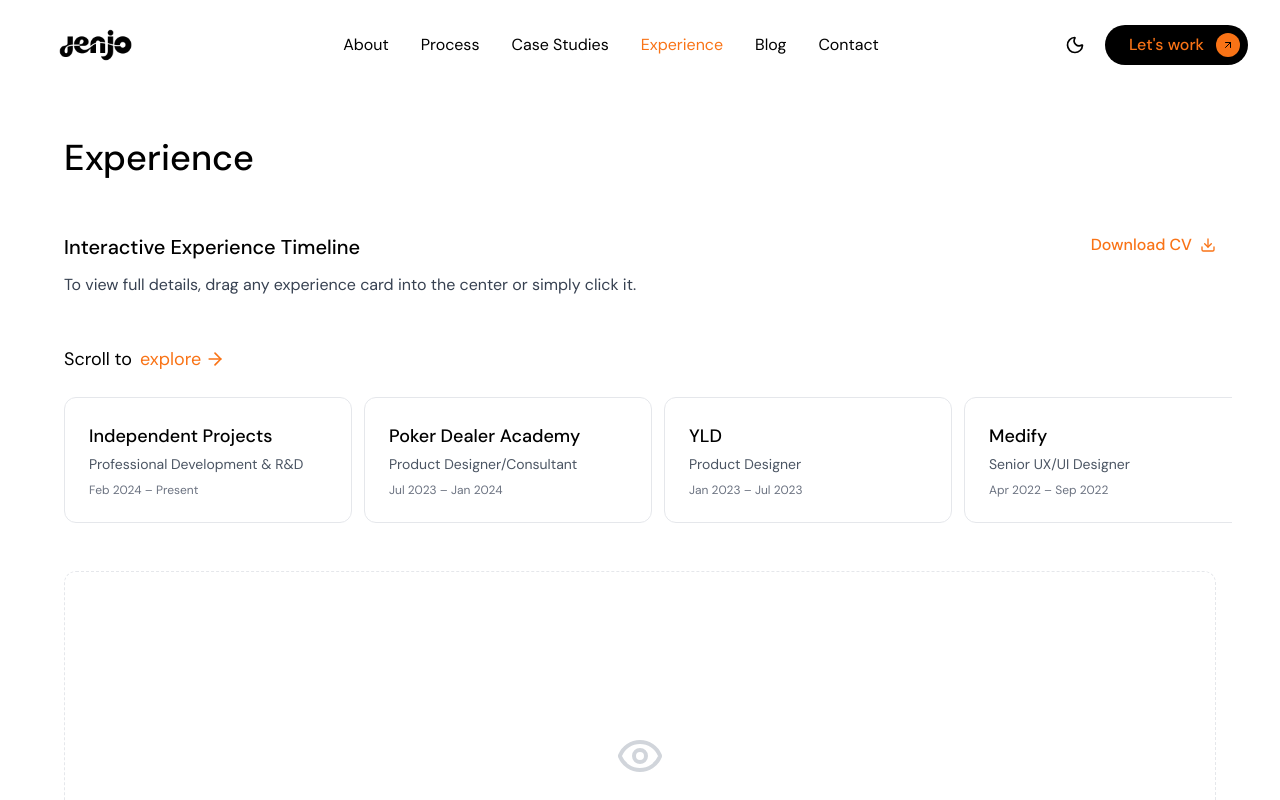
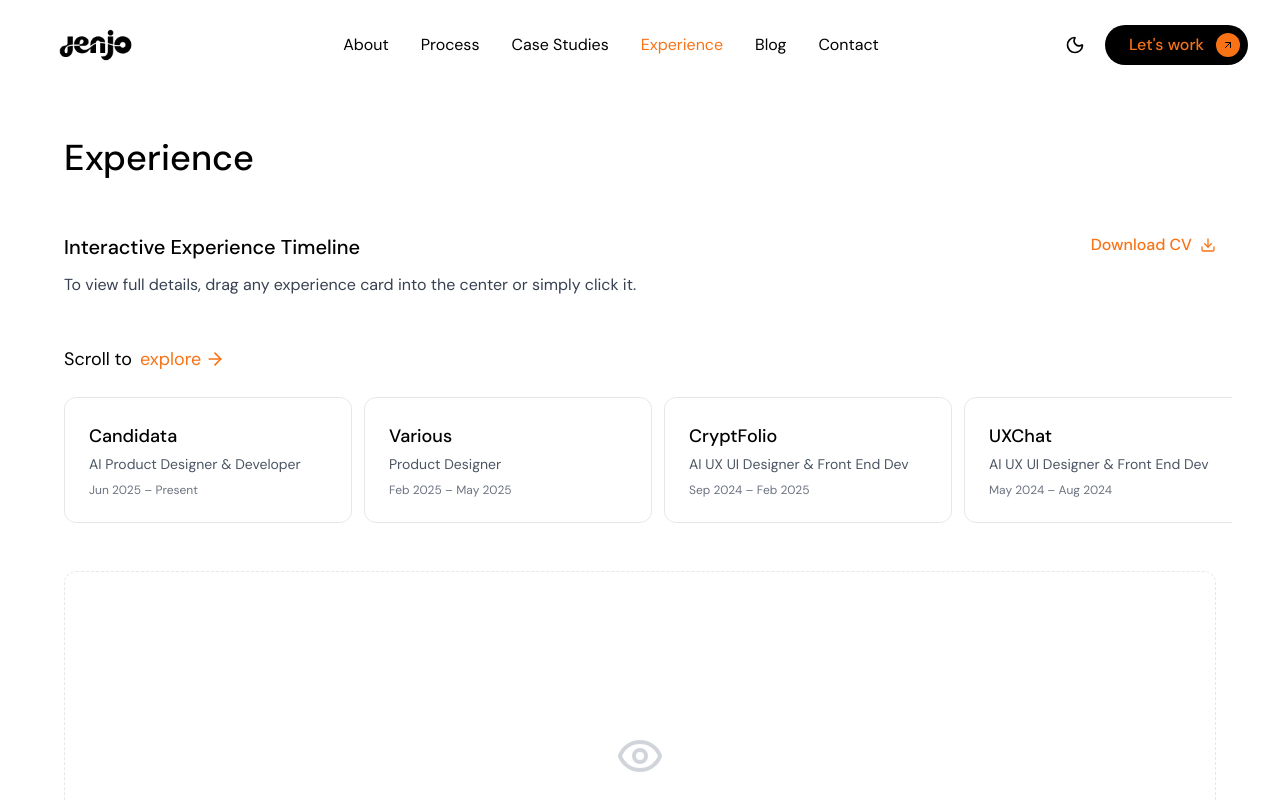
Before and after one commit to Jenjon888/Jenjo, a Next.js app: page /experience in a window 1280 px wide. Shown: the top 800 px of the page. Built offline with nearby package versions, Linux system fonts and the light colour scheme.

Commit message:
Update experience page: split independent projects, add detailed descriptions and snapshot views for all experiences

```diff
--- a/src/app/experience/page.tsx
+++ b/src/app/experience/page.tsx
@@ -25,29 +25,93 @@ interface Job {
 const jobs: Job[] = [
   {
     id: '1',
-    company: 'Independent Projects',
-    role: 'Professional Development & R&D',
-    period: 'Feb 2024 – Present',
+    company: 'Candidata',
+    role: 'AI Product Designer & Developer',
+    period: 'Jun 2025 – Present',
     description: [
-      'Deeply involved in AI research and development with a focus on UX/UI, front-end development, and content management, bringing together design expertise and emerging technology through two key projects.',
-      'Cryptocurrency Portfolio Management App (Feb 2024 - Nov 2024): Designed the complete UX and UI for an AI-powered application leveraging crypto experience since 2016. Created a secure, intuitive tool with real-time insights, buy/sell signals, and sentiment analysis features, built with a practical, forward-thinking approach designed to evolve into a fully working product.',
-      'UX Design Chatbot (Dec 2024 - Jun 2025): Created a conversational AI chatbot to accelerate the product design process and improve cross-team collaboration. The tool guides designers, researchers, and stakeholders through journey mapping, wireframing, and user testing inside a conversational interface, blending creativity with efficiency.',
-      'Enhanced development proficiency by integrating AI coding assistants including Cursor and GitHub Copilot into the workflow, accelerating project creation and improving code quality.'
+      'Working on a cutting edge way for people to hire and find work.'
     ],
     businessGoals: [
-      'AI-powered crypto app',
-      'UX design chatbot',
-      'Real-time trading insights',
-      'Accelerate design process',
-      'Cross-team collaboration'
+      'AI-powered hiring platform',
+      'Modern recruitment solution',
+      'User-centric design'
     ],
-    keyResult: 'Built two AI-powered products from concept to functional prototypes'
+    keyResult: 'Building innovative hiring platform from the ground up'
   },
   {
     id: '2',
+    company: 'Various',
+    role: 'Product Designer',
+    period: 'Feb 2025 – May 2025',
+    description: [
+      'Designed and developed various websites for small businesses, including consultancy-based websites that balanced user needs with business goals, providing clear, modern design solutions tailored to limited resources and fast turnarounds.',
+      'www.europaoilltd.com',
+      'www.inspiredsolutions.com'
+    ],
+    businessGoals: [
+      'Small business websites',
+      'Consultancy platforms',
+      'Fast turnaround delivery',
+      'Budget-conscious solutions',
+      'Modern design systems'
+    ],
+    keyResult: 'Delivered multiple client websites with modern design solutions'
+  },
+  {
+    id: '3',
+    company: 'CryptFolio',
+    role: 'AI UX UI Designer & Front End Dev',
+    period: 'Sep 2024 – Feb 2025',
+    description: [
+      'Led the entire experience from strategy to pixels for an AI-powered cryptocurrency portfolio management platform that helps investors make confident decisions through explainable intelligence.',
+      'Shaped the product narrative, defined information architecture, and designed interactions and visuals that balance advanced functionality with user-friendly design for investors with varying experience levels.',
+      'The work spans research, information architecture, user flows, high-fidelity UI, interactive prototypes, and a lightweight design system.',
+      'Designed for two primary groups: emerging investors who need clarity and simple guidance, and active investors who want deeper analytics, rules, and automation with safeguards.',
+      'Created a unified dashboard reconciling exchange and on-chain data, explainable AI insight cards with confidence and risk levels, and an automation builder with built-in guardrails.',
+      'Conducted interviews and concept testing focused on decision moments such as checking daily risk, rebalancing, and handling alerts, discovering that investors need trust, transparency, and actionable insights above all.',
+      'Core features include connecting exchanges and wallets with read-only permissions, viewing true holdings and performance across time, understanding exposure and risk, acting on recommendations with impact preview, and exporting reports for tax.',
+      'Developed and coded the complete MVP, bringing the full design vision to life as a functional product.'
+    ],
+    caseStudy: '/case-studies/crypto-ai-portfolio',
+    businessGoals: [
+      'AI-powered crypto app',
+      'Trust & transparency',
+      'Explainable intelligence',
+      'Real-time insights',
+      'Automation with safeguards'
+    ],
+    keyResult: 'Built AI-powered crypto portfolio app with explainable insights and unified dashboard'
+  },
+  {
+    id: '4',
+    company: 'UXChat',
+    role: 'AI UX UI Designer & Front End Dev',
+    period: 'May 2024 – Aug 2024',
+    description: [
+      'Designed an AI-powered UX research chatbot to democratise expert knowledge and make trusted guidance accessible 24/7 for practitioners at all career stages.',
+      'Led the experience from problem framing to high-fidelity design, mapping user and business goals, designing the conversation model, curating and structuring the knowledge corpus, and building prototypes to test comprehension, trust, and time to useful outcome.',
+      'Uses modern large language models grounded in a curated corpus of research notes, case studies, workshop decks, and writing to provide mentor-like guidance that explains methods, critiques artefacts, and suggests next steps with clear references.',
+      'Designed for two groups: beginners who want foundations and clear examples, and practitioners who need quick refreshers, critique, and reusable patterns.',
+      'Created a conversation loop that triages intent and skill level, retrieves relevant sources from the corpus, composes answers with real examples, offers practical actions, and logs key takeaways with reflection prompts.',
+      'All answers are grounded in structured corpus with abstracts, key takeaways, and canonical references. Project artefacts are de-identified and annotated with decision rationale and outcomes.',
+      'Knowledge base covers methods (interviews, diary studies, surveys, usability testing), synthesis patterns (affinity mapping, insight writing), design artefacts (journey maps, IA proposals, interaction patterns), and facilitation playbooks for workshops.',
+      'Built trust through grounded answers with inline source citations, adaptive multiturn conversations, practical actions like generating test plans and critiquing scripts, and reflection prompts that turn sessions into learning logs.'
+    ],
+    caseStudy: '/case-studies/ux-research-chatbot',
+    businessGoals: [
+      'Democratise UX knowledge',
+      '24/7 expert guidance',
+      'Grounded AI responses',
+      'Mentor-like experience',
+      'Practical learning outcomes'
+    ],
+    keyResult: 'Developed AI mentor chatbot with grounded answers and adaptive learning paths'
+  },
+  {
+    id: '5',
     company: 'Poker Dealer Academy',
     role: 'Product Designer/Consultant',
-    period: 'Jul 2023 – Jan 2024',
+    period: 'Jul 2023 – Apr 2024',
     description: [
       'Led design for Poker Dealer Academy (PDA), an online instructional video platform for aspiring poker dealers, collaborating closely with a full-stack developer in an agile setup.',
       'Designed both the visual identity and end-to-end user experience, from early wireframes through to fully interactive UI designs, creating an intuitive and engaging learning environment.',
@@ -68,7 +132,7 @@ const jobs: Job[] = [
     keyResult: 'Launched platform supporting 1,000+ students with custom video features'
   },
   {
-    id: '3',
+    id: '6',
     company: 'YLD',
     role: 'Product Designer',
     period: 'Jan 2023 – Jul 2023',
@@ -93,7 +157,7 @@ const jobs: Job[] = [
     keyResult: 'Unified 24 brands and reduced development time by 40%'
   },
   {
-    id: '4',
+    id: '7',
     company: 'Medify',
     role: 'Senior UX/UI Designer',
     period: 'Apr 2022 – Sep 2022',
@@ -117,7 +181,7 @@ const jobs: Job[] = [
     keyResult: 'Increased developer efficiency by 25% and user satisfaction by 20%'
   },
   {
-    id: '5',
+    id: '8',
     company: 'Eiger Trading',
     role: 'UX/UI Lead',
     period: 'Sep 2021 – Feb 2022',
@@ -140,7 +204,7 @@ const jobs: Job[] = [
     keyResult: 'Established complete visual identity and reusable component library'
   },
   {
-    id: '6',
+    id: '9',
     company: 'Mortgage Gym',
     role: 'Senior UX/UI Lead',
     period: 'Mar 2021 – May 2021',
@@ -162,7 +226,7 @@ const jobs: Job[] = [
     keyResult: 'Delivered advanced mortgage fact-finder with comprehensive specs'
   },
   {
-    id: '7',
+    id: '10',
     company: 'CoGo',
     role: 'Product UX/UI Lead',
     period: 'Oct 2019 – Dec 2019',
@@ -185,7 +249,7 @@ const jobs: Job[] = [
     keyResult: 'Increased user retention by 10% through 15+ user interviews'
   },
   {
-    id: '8',
+    id: '11',
     company: 'HSBC',
     role: 'UX Lead',
     period: 'Jul 2019 – Sep 2019',
@@ -208,7 +272,7 @@ const jobs: Job[] = [
     keyResult: 'Simplified cash flow insights for small business owners'
   },
   {
-    id: '9',
+    id: '12',
     company: 'Urbanarchive',
     role: 'Senior UX & UI Designer',
     period: 'Mar 2019 – Jul 2019',
@@ -229,7 +293,7 @@ const jobs: Job[] = [
     keyResult: 'Delivered responsive Google Maps website with full team hired'
   },
   {
-    id: '10',
+    id: '13',
     company: 'New Signature',
     role: 'UX/UI Consultant',
     period: 'Jul 2018 – Feb 2019',
@@ -251,7 +315,7 @@ const jobs: Job[] = [
     keyResult: 'Showcased at Amsterdam ISE and delivered British Heart Foundation website'
   },
   {
-    id: '11',
+    id: '14',
     company: 'Open Banking',
     role: 'UX/UI Lead',
     period: 'Aug 2017 - Feb 2018',
@@ -389,8 +453,41 @@ export default function Experience() {
 
   // Generate snapshot summary
   const getSnapshotSummary = (jobId: string): string | null => {
-    if (jobId === '4') { // Medify
+    if (jobId === '3') { // CryptFolio
+      return 'Led end-to-end design for an AI-powered cryptocurrency portfolio platform from strategy to pixels. Conducted user research revealing that trust and transparency are critical for investors. Created explainable intelligence through unified dashboards, transparent insight cards with confidence levels, and automation with built-in safeguards. Delivered complete information architecture, interactive prototypes, lightweight design system, and created the MVP.'
+    }
+    if (jobId === '4') { // UXChat
+      return 'Designed AI-powered UX research chatbot to democratize expert knowledge with 24/7 mentor-like guidance. Built grounded conversation model using curated corpus of research notes and case studies. Created adaptive learning experience covering methods, synthesis patterns, design artifacts, and facilitation playbooks. Delivered prototype with inline source citations, practical actions, and reflection prompts that turn sessions into learning logs.'
+    }
+    if (jobId === '5') { // Poker Dealer Academy
+      return 'Led complete design for Poker Dealer Academy, an online instructional platform for aspiring poker dealers. Designed visual identity, brand logo, and end-to-end user experience from wireframes to interactive UI. Created custom video player with advanced features including multilingual subtitles, autoplay, and video submission for instructor review. Implemented dark/light modes, designed interactive dashboard, and integrated Stripe payments for 1,000+ students.'
+    }
+    if (jobId === '6') { // YLD
+      return 'Collaborated to develop multi-brand design system for financial client through Discovery, Foundations, and Components phases. Conducted stakeholder interviews, UI audit, and authored foundational guidelines on Supernova for 24 brands. Built core components with brand theming kits, conducted workshops for onboarding, and led creation of design council. Reduced component development time by 40% through comprehensive documentation and reusable architecture.'
+    }
+    if (jobId === '7') { // Medify
       return 'Led comprehensive UX/UI redesign for Medify\'s healthcare education platform. Created a new design system that increased developer efficiency by 25% and improved user satisfaction by 20%. Conducted structured usability testing with 30+ users, reducing critical navigation errors by 50%. Delivered consistent design across all content types with regular QA reviews.'
+    }
+    if (jobId === '8') { // Eiger Trading
+      return 'Served as senior UX/UI designer on greenfield Shari\'ah-compliant commodities trading platform. Developed complete design from wireframes to innovative UI in agile environment. Built reusable components, design patterns, and comprehensive style guide. Created internal tool for quick style guide updates from Figma. Wrote detailed functional specifications with page-by-page behavioral breakdowns for development team.'
+    }
+    if (jobId === '9') { // Mortgage Gym
+      return 'Led UX/UI for advanced mortgage fact-finder tool, working closely with COO and Product Manager. Organised user testing sessions to validate design decisions on mortgage workflows. Created high-fidelity annotated wireframes showing structure, taxonomy, and interaction patterns. Developed extensive functional specifications for development teams. Participated in daily scrums and client meetings throughout project lifecycle.'
+    }
+    if (jobId === '10') { // CoGo
+      return 'Transformed complex data into simplified user experiences for ethical fintech app. Worked with Product Owner and Head of Data to prioritize goals and define outcomes. Conducted user testing, focus groups, and 15+ user interviews to inform design decisions. Created comprehensive user journeys, wireframes, and functionality specifications. Led redesign that increased user retention by 10% in first month through multidisciplinary agile collaboration.'
+    }
+    if (jobId === '11') { // HSBC
+      return 'Led UX design for HSBC Kinetic\'s Data & Insights team, focusing on cash flow analysis and accounting integration for small business owners. Translated complex requirements into intuitive designs and tested wireframes with users including card sorting exercises. Conducted observation sessions to identify behavioral patterns early. Collaborated with cross-functional team and presented findings to Heads of Design, UX, and Development.'
+    }
+    if (jobId === '12') { // Urbanarchive
+      return 'Constructed high-fidelity wireframes for Google Maps API website with optimal user flow and visual hierarchy. Designed responsive UI using Sketch and Zeplin with consistency across all devices. Created interactive prototypes for stakeholder sign-off. Managed hiring process for designers and developers within limited budgets. Provided detailed QA documentation with screen-by-screen bug analysis.'
+    }
+    if (jobId === '13') { // New Signature
+      return 'Worked on WCD web application for meeting insights and responsive website for British Heart Foundation\'s National Defibrillator Network. Designed UX wireframes and fine-tuned Microsoft Power BI charts for better data visualization. Created interactive HTML prototypes showcased at Integrated Systems Europe Exhibition in Amsterdam. Developed scalable design systems using shared Sketch libraries and prioritized content strategy and information architecture.'
+    }
+    if (jobId === '14') { // Open Banking
+      return 'Served as sole UX/UI lead for two core development teams designing Open Banking API applications. Created and validated interactive prototypes for security models and user consent flows. Presented to 200+ industry stakeholders including Barclays and HSBC representatives. Developed comprehensive design documentation and pattern libraries. Collaborated with compliance teams to balance regulatory requirements with UX best practices.'
     }
     return null
   }
```
Also changed, not shown: src/app/layout.tsx (+0 -11 lines), src/animations/arrow-loop.json (line endings or trailing spaces), src/animations/loading.json (line endings or trailing spaces), src/animations/success.json (line endings or trailing spaces).
